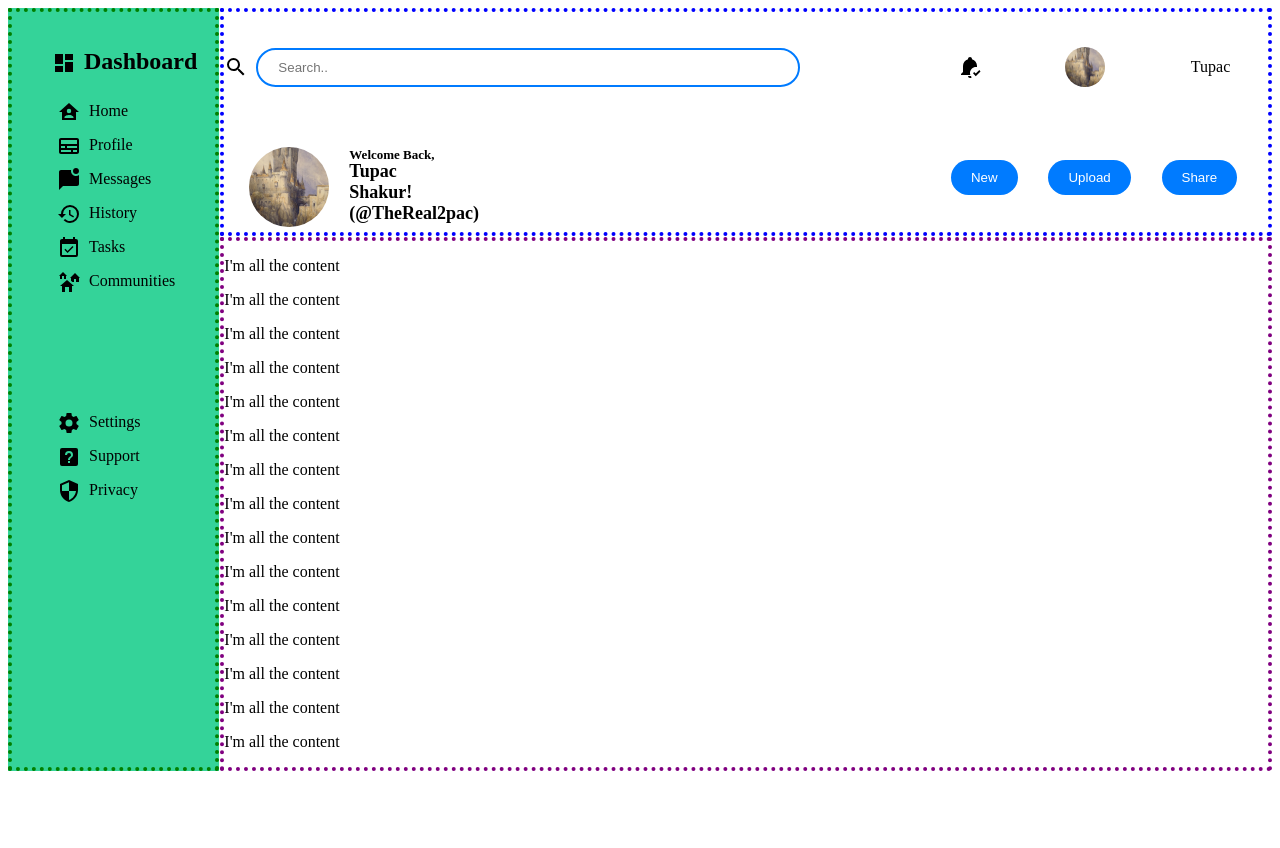
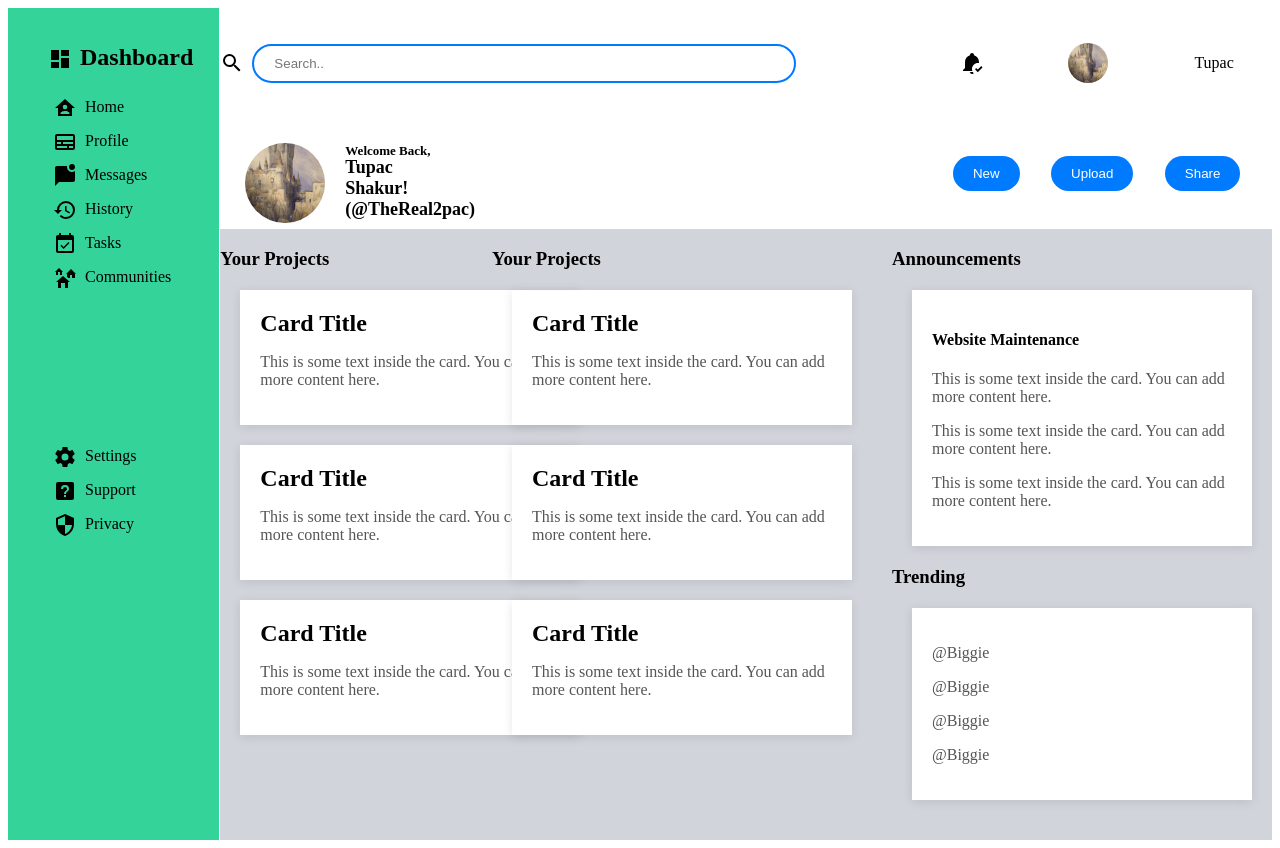
Before and after one commit to AngryGrizzlyBear/Odin-Project-Admin-Dashboard, a plain HTML site: page index.html in a window 1280 px wide. Before the commit the page ends 800 px from the top, so only its background shows below. Drawn offline with Linux system fonts and the light colour scheme.

Commit message:
Added content.

```diff
--- a/index.html
+++ b/index.html
@@ -89,23 +89,63 @@
         <button class="button">Share</button>
       </div>
     </div>
+
     <div class="content">
-      <p>I'm all the content</p>
-      <p>I'm all the content</p>
-      <p>I'm all the content</p>
-      <p>I'm all the content</p>
-      <p>I'm all the content</p>
-      <p>I'm all the content</p>
-      <p>I'm all the content</p>
-      <p>I'm all the content</p>
-      <p>I'm all the content</p>
-      <p>I'm all the content</p>
-      <p>I'm all the content</p>
-      <p>I'm all the content</p>
-      <p>I'm all the content</p>
-      <p>I'm all the content</p>
-      <p>I'm all the content</p>
+      <div class="project-column">
+        <h3>Your Projects</h2>
+          <div>
+            <div class="card">
+              <h2 class="card-title">Card Title</h2>
+              <p class="card-content">This is some text inside the card. You can add more content here.</p>
+            </div>
+            <div class="card">
+              <h2 class="card-title">Card Title</h2>
+              <p class="card-content">This is some text inside the card. You can add more content here.</p>
+            </div>
+            <div class="card">
+              <h2 class="card-title">Card Title</h2>
+              <p class="card-content">This is some text inside the card. You can add more content here.</p>
+            </div>
+          </div>
+      </div>
+      <div class="project-column-two">
+        <h3>Your Projects</h2>
+        <div class="card">
+          <h2 class="card-title">Card Title</h2>
+          <p class="card-content">This is some text inside the card. You can add more content here.</p>
+        </div>
+        <div class="card">
+          <h2 class="card-title">Card Title</h2>
+          <p class="card-content">This is some text inside the card. You can add more content here.</p>
+        </div>
+        <div class="card">
+          <h2 class="card-title">Card Title</h2>
+          <p class="card-content">This is some text inside the card. You can add more content here.</p>
+        </div>
+
+      </div>
+    <div class="shoutout">
+      <h3>Announcements</h3>
+      <div class="card">
+        <h4>Website Maintenance</h4>
+        <p class="card-content">This is some text inside the card. You can add more content here.</p>
+        <p class="card-content">This is some text inside the card. You can add more content here.</p>
+        <p class="card-content">This is some text inside the card. You can add more content here.</p>
+      </div>
+      <div class="trending">
+        <h3>Trending</h3>
+        <div class="card">
+          <p class="card-content">@Biggie</p>
+          <p class="card-content">@Biggie</p>
+          <p class="card-content">@Biggie</p>
+          <p class="card-content">@Biggie</p>
+        </div>
+      </div>
     </div>
+
+   </div>
+
+
   </div>
 </body>
 
--- a/styles.css
+++ b/styles.css
@@ -7,9 +7,8 @@
 
 .sidebar {
     background-color: #34d399;
-    border: dotted green 4px;
-    grid-column: 1 / 3; /* Takes up the first two columns */
-    grid-row: 1 / -1;   /* Spans all rows */
+    grid-column: 1 / 3;
+    grid-row: 1 / -1;
     display: grid;
     grid-template-columns: repeat(1, 1fr);
     grid-template-rows: repeat(2, 1fr);
@@ -31,47 +30,47 @@ li {
 }
 
 .header {
-    border: dotted blue 4px;
-    grid-column: 3 / -1; /* Header spans all columns */
-    grid-row: 1;         /* Placed in the first row */
+
+    grid-column: 3 / -1;
+    grid-row: 1;
     display: grid;
     grid-template-columns: 2fr 1fr;
     grid-template-rows: repeat(2, 1fr);
 }
 
 .header input[type="text"] {
-    border: 2px solid #007bff; /* Border color */
-    border-radius: 25px; /* Round corners */
-    padding: 10px 20px; /* Padding for a comfortable size */
-    width: 500px; /* Set width */
-    outline: none; /* Remove default outline */
-    margin-right: 10px; /* Space between input and button */
+    border: 2px solid #007bff;
+    border-radius: 25px;
+    padding: 10px 20px;
+    width: 500px;
+    outline: none;
+    margin-right: 10px;
 }
 
 
 .button {
-    border: none;               /* Remove default border */
-    background-color: #007bff; /* Change background color */
-    color: white;              /* Change text color */
-    padding: 10px 20px;        /* Add padding */
-    border-radius: 50px;       /* Make the button round */
-    cursor: pointer;           /* Change cursor to pointer on hover */
-    transition: background-color 0.3s; /* Smooth transition for hover effect */
+    border: none;
+    background-color: #007bff;
+    color: white;
+    padding: 10px 20px;
+    border-radius: 50px;
+    cursor: pointer;
+    transition: background-color 0.3s;
 }
 
 .button:hover {
-    background-color: #0056b3; /* Darker background on hover */
+    background-color: #0056b3;
 }
 .header-group-1 {
-    grid-column: 1; /* Adjust as needed */
-    display: flex; /* Flexbox for better alignment */
-    align-items: center; /* Center vertically */
+    grid-column: 1;
+    display: flex;
+    align-items: center;
 }
 
 .header-group-2 {
-    grid-column: 2; /* Adjust as needed */
-    display: flex; /* Flexbox for better alignment */
-    align-items: center; /* Center vertically */
+    grid-column: 2;
+    display: flex;
+    align-items: center;
     justify-content: space-around;
 }
 
@@ -115,32 +114,75 @@ justify-content: space-evenly;
 
 
 .profile-img {
-    width: 40px;               /* Set the width */
-    height: 40px;              /* Set the height */
-    border-radius: 50%;        /* Make it circular */
-    object-fit: cover;         /* Maintain aspect ratio */
-    margin-right: 10px;        /* Space between image and username */
+    width: 40px;
+    height: 40px;
+    border-radius: 50%;
+    object-fit: cover;
+    margin-right: 10px;
 }
 
 
 .profile-img-bigger {
-    width: 80px;               /* Set the width */
-    height: 80px;              /* Set the height */
-    border-radius: 50%;        /* Make it circular */
-    object-fit: cover;         /* Maintain aspect ratio */
-    margin-right: 10px;        /* Space between image and username */
+    width: 80px;
+    height: 80px;
+    border-radius: 50%;
+    object-fit: cover;
+    margin-right: 10px;
 }
 
 
-.content {
-    border: dotted purple 4px;
-    grid-column: 3;      /* Placed in the third column */
-    grid-row: 2 / -1;    /* Starts right below the header */
+
+.icon {
+    width: 24px;
+    height: 24px;
+    vertical-align: middle;
+    margin-right: 8px;
 }
 
-.icon {
-    width: 24px;  /* Set the width */
-    height: 24px; /* Set the height */
-    vertical-align: middle; /* Aligns the icon vertically with text */
-    margin-right: 8px; /* Space between the icon and text */
+.content {
+   BACKGROUND: #d1d5db;
+    grid-column: 3;
+    grid-row: 2 / -1;
+    display: grid;
+    grid-template-columns: repeat(2, 2fr) 1fr;
+    grid-template-rows: repeat(3 400pxpx);
+    gap: 20px;
 }
+
+.project-column {
+    grid-column: 1 / span 2;
+    grid-row: 1 /  3;
+}
+
+.project-column-two {
+    grid-column-start: 2;
+    grid-row-start: 1;
+}
+
+.shoutout {
+    grid-column-start: 3;
+    grid-row-start: 1 / 2;
+}
+
+.trending {
+    grid-column-start: 3;
+    grid-row-start: 2;
+}
+
+.card {
+    background-color: #fff;
+    box-shadow: 0 2px 10px rgba(0, 0, 0, 0.1);
+    padding: 20px;
+    margin: 20px;
+    width: 300px;
+}
+
+.card-title {
+    font-size: 1.5em;
+    margin: 0;
+}
+
+.card-content {
+    font-size: 1em;
+    color: #555;
+}
```
